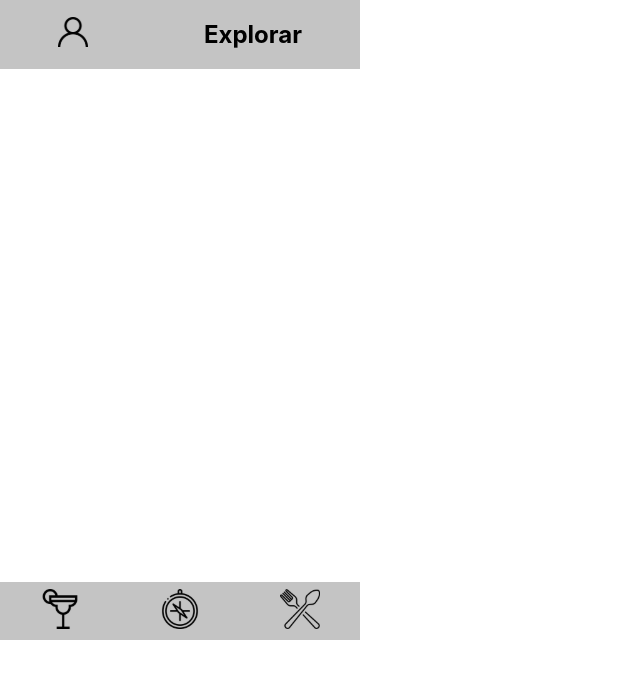
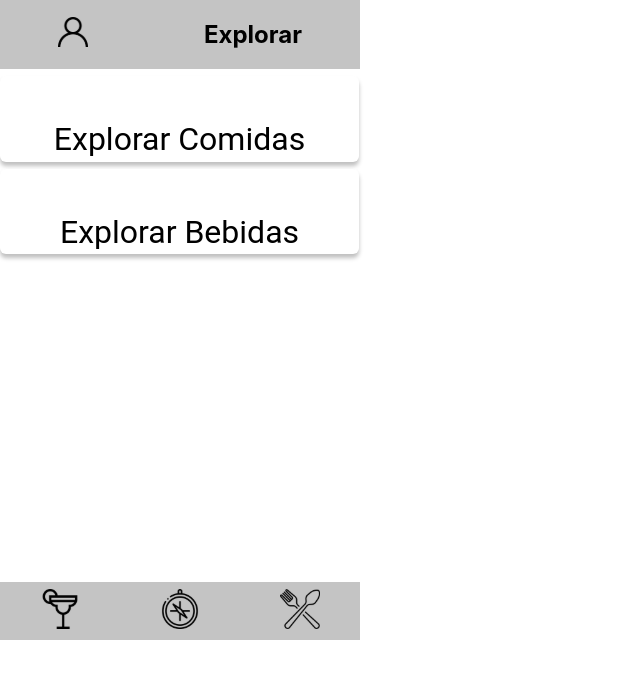
Before and after one commit to tryber/sd-05-recipes-app-4, a React (Create React App) app: page /explorar in a window 1280 px wide. Shown: the top 678 px of the page, without its empty margins (0-640 px from the left). Built offline with nearby package versions, Linux system fonts and the light colour scheme.

Commit message:
explorar page w/ CSS

```diff
--- a/src/pages/Explorar/index.css
+++ b/src/pages/Explorar/index.css
@@ -1,3 +1,25 @@
 body {
   border: 1px red;
 }
+.btn {
+
+  align-items: flex-end;
+  background: #FFFFFF;
+  border-radius: 6px;
+  box-shadow: 0px 4px 4px rgba(0, 0, 0, 0.25);
+  color: #000000;
+  display: flex;
+  font-family: Roboto;
+  font-style: normal;
+  font-weight: normal;
+  font-size: 32px;
+  height: 82px;
+  justify-content: center;
+  left: 14px;
+  line-height: 37px;
+  margin-top: 2%;
+  padding-bottom: 1%;
+  text-decoration: none;
+  top: 196px;
+  width: 359px;
+}
--- a/src/pages/Explorar/index.js
+++ b/src/pages/Explorar/index.js
@@ -1,11 +1,14 @@
 import React from 'react';
-
+import { Link } from 'react-router-dom';
+import './index.css';
 import Header from '../../components/Header';
 import Footer from '../../components/Footer';
 
 const Explorar = () => (
   <div>
     <Header hideSearch>Explorar</Header>
+    <Link to="/explorar/comidas" data-testid="explore-food" className="btn">Explorar Comidas</Link>
+    <Link to="/explorar/bebidas"data-testid="explore-drinks" className="btn">Explorar Bebidas</Link>
     <Footer />
   </div>
 );
```
